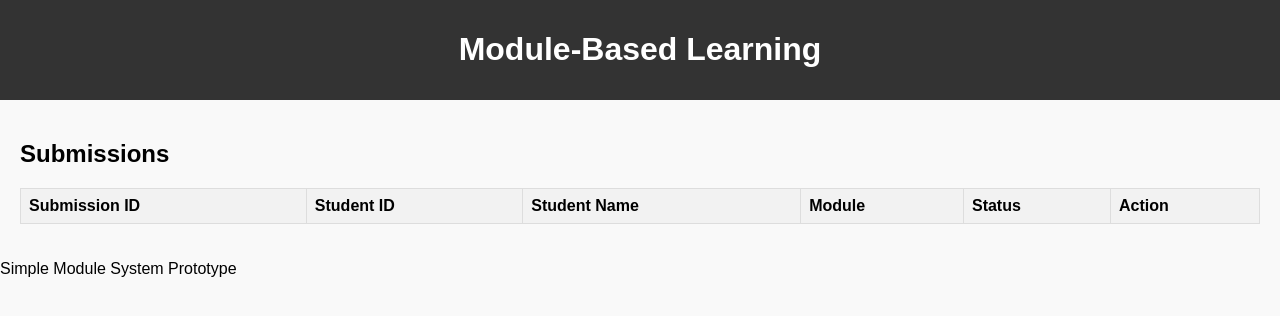
After one commit to thprd3/KubenLMS, a Flask app: page /admin in a window 1280 px wide. The commit adds this page. Shown: the top 316 px of the page. Run offline with Flask 3, Linux system fonts and the light colour scheme; data comes from the database, SQL or seed files in the repository; data that the repository does not hold is empty.

Commit message:
added module dependencies, admin page, more

```diff
--- a/app.py
+++ b/app.py
@@ -7,14 +7,35 @@ app = Flask(__name__)
 def init_db():
     with sqlite3.connect('database.db') as conn:
         cursor = conn.cursor()
+        # Table for modules
         cursor.execute('''CREATE TABLE IF NOT EXISTS modules (
             id INTEGER PRIMARY KEY AUTOINCREMENT,
             title TEXT NOT NULL,
-            description TEXT NOT NULL,
-            is_completed INTEGER DEFAULT 0
+            description TEXT NOT NULL
+        )''')
+        # Table for students
+        cursor.execute('''CREATE TABLE IF NOT EXISTS students (
+            id INTEGER PRIMARY KEY AUTOINCREMENT,
+            name TEXT NOT NULL
+        )''')
+        # Table linking students and module submissions
+        cursor.execute('''CREATE TABLE IF NOT EXISTS submissions (
+            id INTEGER PRIMARY KEY AUTOINCREMENT,
+            student_id INTEGER NOT NULL,
+            module_id INTEGER NOT NULL,
+            is_approved INTEGER DEFAULT 0,
+            FOREIGN KEY (student_id) REFERENCES students(id),
+            FOREIGN KEY (module_id) REFERENCES modules(id)
+        )''')
+        # Table for module dependencies
+        cursor.execute('''CREATE TABLE IF NOT EXISTS module_dependencies (
+            module_id INTEGER NOT NULL,
+            required_module_id INTEGER NOT NULL,
+            FOREIGN KEY (module_id) REFERENCES modules(id),
+            FOREIGN KEY (required_module_id) REFERENCES modules(id),
+            PRIMARY KEY (module_id, required_module_id)
         )''')
     conn.close()
-
 init_db()
 
 # Routes
@@ -22,7 +43,15 @@ init_db()
 def index():
     with sqlite3.connect('database.db') as conn:
         cursor = conn.cursor()
-        modules = cursor.execute('SELECT * FROM modules').fetchall()
+        modules = cursor.execute('''
+            SELECT m.id, m.title, m.description,
+                   CASE WHEN EXISTS (
+                       SELECT 1 FROM module_dependencies md
+                       LEFT JOIN submissions s ON md.required_module_id = s.module_id
+                       WHERE md.module_id = m.id AND (s.is_approved IS NULL OR s.is_approved = 0)
+                   ) THEN 0 ELSE 1 END AS is_accessible
+            FROM modules m
+        ''').fetchall()
     return render_template('index.html', modules=modules)
 
 @app.route('/module/<int:module_id>')
@@ -32,25 +61,53 @@ def module(module_id):
         module = cursor.execute('SELECT * FROM modules WHERE id = ?', (module_id,)).fetchone()
     return render_template('module.html', module=module)
 
-@app.route('/complete/<int:module_id>', methods=['POST'])
-def complete_module(module_id):
+@app.route('/submit/<int:module_id>', methods=['POST'])
+def submit_module(module_id):
+    student_id = 1  # Example: hardcoded student ID for now
     with sqlite3.connect('database.db') as conn:
         cursor = conn.cursor()
-        cursor.execute('UPDATE modules SET is_completed = 1 WHERE id = ?', (module_id,))
+        cursor.execute('INSERT INTO submissions (student_id, module_id, is_approved) VALUES (?, ?, 0)', (student_id, module_id))
         conn.commit()
     return redirect(url_for('index'))
+
+@app.route('/admin')
+def admin():
+    with sqlite3.connect('database.db') as conn:
+        cursor = conn.cursor()
+        submissions = cursor.execute('''
+            SELECT s.id, s.student_id, st.name, m.title, s.is_approved
+            FROM submissions s
+            JOIN students st ON s.student_id = st.id
+            JOIN modules m ON s.module_id = m.id
+        ''').fetchall()
+    return render_template('admin.html', submissions=submissions)
+
+@app.route('/approve/<int:submission_id>', methods=['POST'])
+def approve_submission(submission_id):
+    with sqlite3.connect('database.db') as conn:
+        cursor = conn.cursor()
+        cursor.execute('UPDATE submissions SET is_approved = 1 WHERE id = ?', (submission_id,))
+        conn.commit()
+    return redirect(url_for('admin'))
 
 @app.route('/add', methods=['GET', 'POST'])
 def add_module():
     if request.method == 'POST':
         title = request.form['title']
         description = request.form['description']
+        required_modules = request.form.getlist('required_modules')
         with sqlite3.connect('database.db') as conn:
             cursor = conn.cursor()
             cursor.execute('INSERT INTO modules (title, description) VALUES (?, ?)', (title, description))
+            new_module_id = cursor.lastrowid
+            for req_module_id in required_modules:
+                cursor.execute('INSERT INTO module_dependencies (module_id, required_module_id) VALUES (?, ?)', (new_module_id, req_module_id))
             conn.commit()
         return redirect(url_for('index'))
-    return render_template('add.html')
+    with sqlite3.connect('database.db') as conn:
+        cursor = conn.cursor()
+        modules = cursor.execute('SELECT id, title FROM modules').fetchall()
+    return render_template('add.html', modules=modules)
 
 if __name__ == '__main__':
     app.run(debug=True, host='0.0.0.0')
--- a/static/style.css
+++ b/static/style.css
@@ -27,6 +27,22 @@ button {
     padding: 5px 10px;
     cursor: pointer;
 }
+button:disabled {
+    background-color: #cccccc;
+    cursor: not-allowed;
+}
 button:hover {
     background-color: #0056b3;
 }
+table {
+    width: 100%;
+    border-collapse: collapse;
+}
+th, td {
+    border: 1px solid #ddd;
+    padding: 8px;
+    text-align: left;
+}
+th {
+    background-color: #f2f2f2;
+}
--- a/templates/add.html
+++ b/templates/add.html
@@ -7,6 +7,12 @@
     <input type="text" id="title" name="title" required><br><br>
     <label for="description">Description:</label><br>
     <textarea id="description" name="description" rows="4" required></textarea><br><br>
+    <label for="required_modules">Required Modules:</label><br>
+    {% for module in modules %}
+        <input type="checkbox" id="module_{{ module[0] }}" name="required_modules" value="{{ module[0] }}">
+        <label for="module_{{ module[0] }}">{{ module[1] }}</label><br>
+    {% endfor %}
+    <br>
     <button type="submit">Add Module</button>
 </form>
 <a href="/">Back to Modules</a>
--- /dev/null
+++ b/templates/admin.html
@@ -0,0 +1,31 @@
+{% extends 'layout.html' %}
+
+{% block content %}
+<h2>Submissions</h2>
+<table>
+    <tr>
+        <th>Submission ID</th>
+        <th>Student ID</th>
+        <th>Student Name</th>
+        <th>Module</th>
+        <th>Status</th>
+        <th>Action</th>
+    </tr>
+    {% for submission in submissions %}
+    <tr>
+        <td>{{ submission[0] }}</td>
+        <td>{{ submission[1] }}</td>
+        <td>{{ submission[2] }}</td>
+        <td>{{ submission[3] }}</td>
+        <td>{{ "Approved" if submission[4] else "Pending" }}</td>
+        <td>
+            {% if not submission[4] %}
+            <form action="/approve/{{ submission[0] }}" method="post">
+                <button type="submit">Approve</button>
+            </form>
+            {% endif %}
+        </td>
+    </tr>
+    {% endfor %}
+</table>
+{% endblock %}
--- a/templates/module.html
+++ b/templates/module.html
@@ -3,5 +3,8 @@
 {% block content %}
 <h2>{{ module[1] }}</h2>
 <p>{{ module[2] }}</p>
+<form action="/submit/{{ module[0] }}" method="post">
+    <button type="submit">Submit</button>
+</form>
 <a href="/">Back to Modules</a>
 {% endblock %}
```
Also changed, not shown: templates/index.html (+7 -6 lines), database.db.
